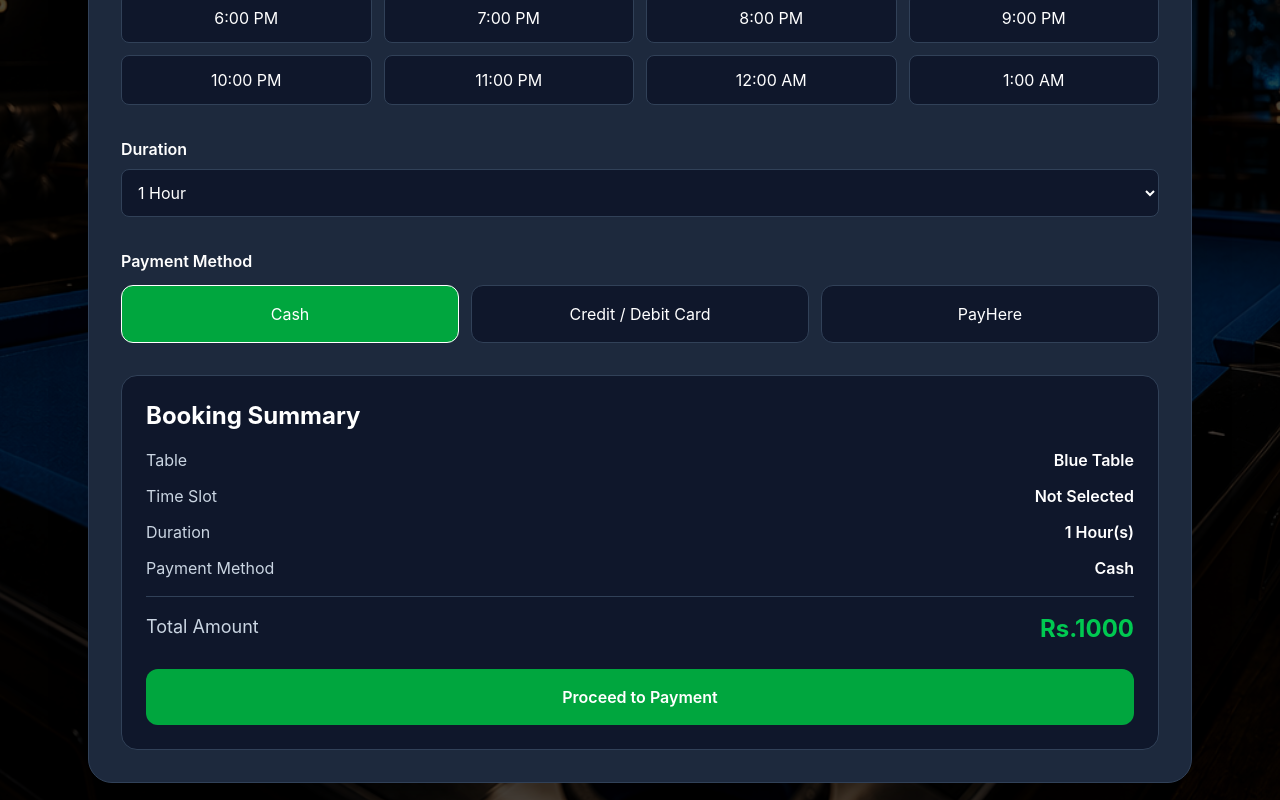
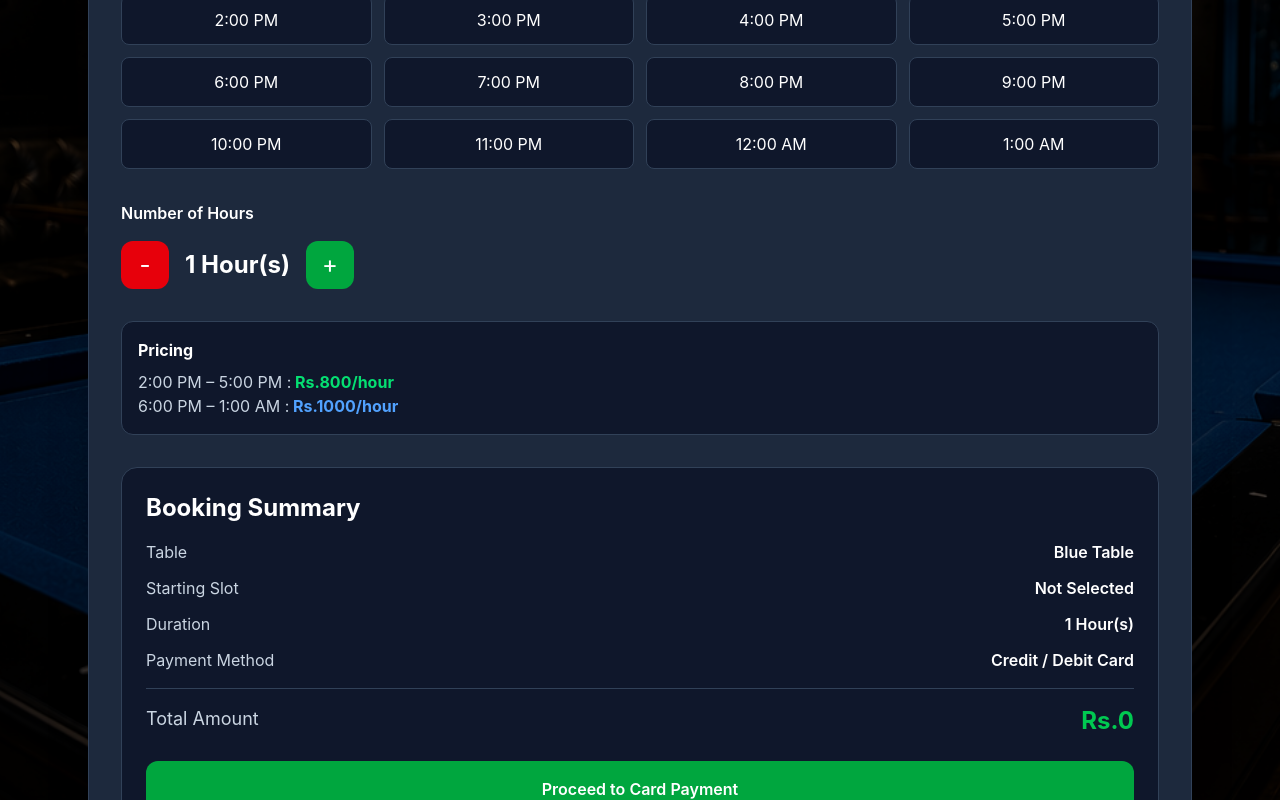
Before and after one commit to afkerthowfeek7860-code/Indoor-Sports-Booking-System, a React (Vite) app in the folder client/: page /booking/1 in a window 1280 px wide. Shown: the part 480-1280 px from the top of the page. Built offline with nearby package versions, Linux system fonts and the light colour scheme.

Commit message:
Add close button and improve reservation page navigation

```diff
--- a/client/src/pages/TableReservation.jsx
+++ b/client/src/pages/TableReservation.jsx
@@ -1,4 +1,4 @@
-import { useParams } from "react-router-dom";
+import { useParams, useNavigate } from "react-router-dom";
 import { useState } from "react";
 import Navbar from "../components/Navbar";
 
@@ -7,10 +7,10 @@ import blueTable from "../assets/images/blue-table.png";
 
 function TableReservation() {
   const { tableType } = useParams();
+  const navigate = useNavigate();
 
-  const [selectedSlot, setSelectedSlot] = useState("");
+  const [selectedIndex, setSelectedIndex] = useState(null);
   const [hours, setHours] = useState(1);
-  const [paymentMethod, setPaymentMethod] = useState("cash");
 
   const image =
     tableType === "green"
@@ -21,8 +21,6 @@ function TableReservation() {
     tableType === "green"
       ? "Green Table"
       : "Blue Table";
-
-  const pricePerHour = 1000;
 
   const slots = [
     "2:00 PM",
@@ -39,6 +37,34 @@ function TableReservation() {
     "1:00 AM",
   ];
 
+  const calculateTotal = () => {
+    if (selectedIndex === null) return 0;
+
+    let total = 0;
+
+    for (let i = 0; i < hours; i++) {
+      const slotIndex = selectedIndex + i;
+
+      if (slotIndex >= slots.length) break;
+
+      if (slotIndex < 4) {
+        total += 800;
+      } else {
+        total += 1000;
+      }
+    }
+
+    return total;
+  };
+
+  const highlightedSlots = [];
+
+  if (selectedIndex !== null) {
+    for (let i = 0; i < hours; i++) {
+      highlightedSlots.push(selectedIndex + i);
+    }
+  }
+
   return (
     <>
       {/* Sticky Navbar */}
@@ -49,17 +75,26 @@ function TableReservation() {
         />
       </div>
 
-      {/* Background */}
       <section
         className="min-h-screen bg-cover bg-center relative"
         style={{
           backgroundImage: `url(${image})`,
         }}
       >
-        {/* Overlay */}
+        {/* Dark Overlay */}
         <div className="absolute inset-0 bg-black/70"></div>
 
         <div className="relative z-10 max-w-6xl mx-auto px-6 py-20">
+
+          {/* Close Button */}
+          <div className="flex justify-end mb-6">
+            <button
+              onClick={() => navigate("/booking")}
+              className="bg-red-600 hover:bg-red-700 text-white px-4 py-2 rounded-lg font-semibold transition"
+            >
+              ✕ Close
+            </button>
+          </div>
 
           {/* Heading */}
           <h1 className="text-5xl font-bold text-white mb-8">
@@ -81,85 +116,82 @@ function TableReservation() {
 
             {/* Time Slots */}
             <label className="font-semibold text-white block mb-4">
-              Select Time Slot
+              Select Starting Time Slot
             </label>
 
             <div className="grid md:grid-cols-4 gap-3 mb-8">
-              {slots.map((slot) => (
+              {slots.map((slot, index) => {
+                const isHighlighted =
+                  highlightedSlots.includes(index);
+
+                return (
                   <button
                     key={slot}
-                  onClick={() => setSelectedSlot(slot)}
+                    onClick={() => setSelectedIndex(index)}
                     className={`p-3 rounded-lg border transition ${
-                    selectedSlot === slot
+                      isHighlighted
                         ? "bg-blue-600 text-white border-blue-600"
                         : "bg-slate-900 text-white border-slate-700 hover:border-green-500"
                     }`}
                   >
                     {slot}
                   </button>
-              ))}
+                );
+              })}
             </div>
 
-            {/* Duration */}
-            <label className="font-semibold text-white block mb-2">
-              Duration
+            {/* Hours Selector */}
+            <label className="font-semibold text-white block mb-4">
+              Number of Hours
             </label>
 
-            <select
-              value={hours}
-              onChange={(e) =>
-                setHours(Number(e.target.value))
+            <div className="flex items-center gap-4 mb-8">
+              <button
+                onClick={() =>
+                  setHours((prev) =>
+                    prev > 1 ? prev - 1 : 1
+                  )
                 }
-              className="bg-slate-900 border border-slate-700 text-white p-3 rounded-lg w-full mb-8"
+                className="w-12 h-12 bg-red-600 rounded-xl text-white text-2xl"
               >
-              <option value={1}>1 Hour</option>
-              <option value={2}>2 Hours</option>
-              <option value={3}>3 Hours</option>
-              <option value={4}>4 Hours</option>
-              <option value={5}>5 Hours</option>
-              <option value={6}>6 Hours</option>
-            </select>
+                -
+              </button>
 
-            {/* Payment Method */}
-            <label className="font-semibold text-white block mb-3">
-              Payment Method
-            </label>
-
-            <div className="grid md:grid-cols-3 gap-3 mb-8">
+              <div className="text-white text-2xl font-bold">
+                {hours} Hour(s)
+              </div>
 
               <button
-                onClick={() => setPaymentMethod("cash")}
-                className={`p-4 rounded-xl border transition ${
-                  paymentMethod === "cash"
-                    ? "bg-green-600 text-white"
-                    : "bg-slate-900 text-white border-slate-700"
-                }`}
+                onClick={() =>
+                  setHours((prev) =>
+                    prev < 6 ? prev + 1 : 6
+                  )
+                }
+                className="w-12 h-12 bg-green-600 rounded-xl text-white text-2xl"
               >
-                Cash
+                +
               </button>
+            </div>
 
-              <button
-                onClick={() => setPaymentMethod("card")}
-                className={`p-4 rounded-xl border transition ${
-                  paymentMethod === "card"
-                    ? "bg-blue-600 text-white"
-                    : "bg-slate-900 text-white border-slate-700"
-                }`}
-              >
-                Credit / Debit Card
-              </button>
+            {/* Pricing Info */}
+            <div className="bg-slate-900 border border-slate-700 rounded-xl p-4 mb-8">
+              <h3 className="text-white font-bold mb-2">
+                Pricing
+              </h3>
 
-              <button
-                onClick={() => setPaymentMethod("payhere")}
-                className={`p-4 rounded-xl border transition ${
-                  paymentMethod === "payhere"
-                    ? "bg-yellow-500 text-black"
-                    : "bg-slate-900 text-white border-slate-700"
-                }`}
-              >
-                PayHere
-              </button>
+              <p className="text-slate-300">
+                2:00 PM – 5:00 PM :
+                <span className="text-green-400 font-bold">
+                  {" "}Rs.800/hour
+                </span>
+              </p>
 
+              <p className="text-slate-300">
+                6:00 PM – 1:00 AM :
+                <span className="text-blue-400 font-bold">
+                  {" "}Rs.1000/hour
+                </span>
+              </p>
             </div>
 
             {/* Booking Summary */}
@@ -179,9 +211,11 @@ function TableReservation() {
                 </div>
 
                 <div className="flex justify-between">
-                  <span>Time Slot</span>
+                  <span>Starting Slot</span>
                   <span className="font-semibold text-white">
-                    {selectedSlot || "Not Selected"}
+                    {selectedIndex !== null
+                      ? slots[selectedIndex]
+                      : "Not Selected"}
                   </span>
                 </div>
 
@@ -194,8 +228,8 @@ function TableReservation() {
 
                 <div className="flex justify-between">
                   <span>Payment Method</span>
-                  <span className="font-semibold text-white capitalize">
-                    {paymentMethod}
+                  <span className="font-semibold text-white">
+                    Credit / Debit Card
                   </span>
                 </div>
 
@@ -205,14 +239,14 @@ function TableReservation() {
                   </span>
 
                   <span className="text-2xl font-bold text-green-500">
-                    Rs.{hours * pricePerHour}
+                    Rs.{calculateTotal()}
                   </span>
                 </div>
 
               </div>
 
               <button className="mt-6 w-full bg-green-600 hover:bg-green-700 text-white py-4 rounded-xl font-semibold transition">
-                Proceed to Payment
+                Proceed to Card Payment
               </button>
 
             </div>
```
Lines whose indentation alone changed are shown as unchanged.
